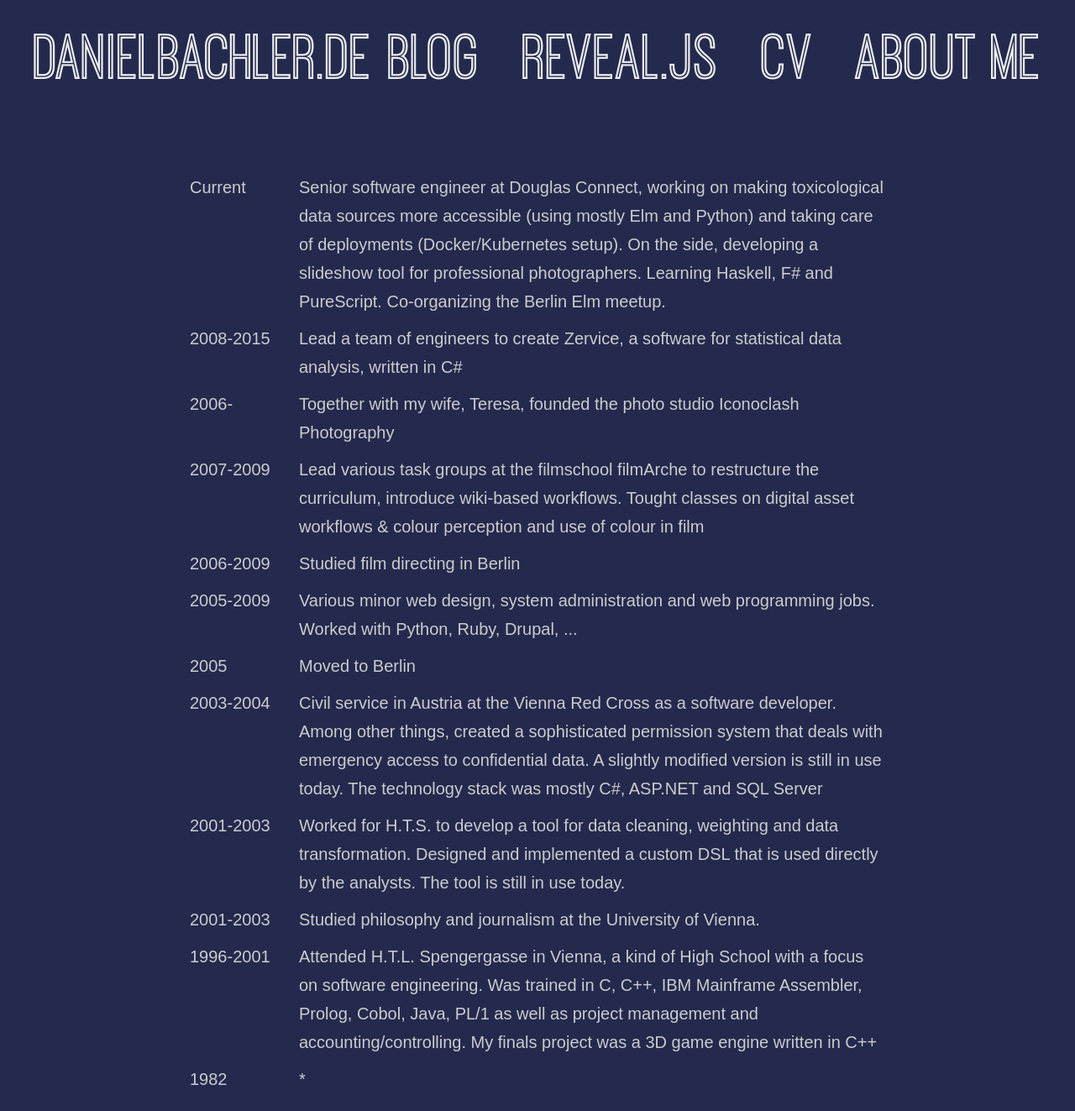
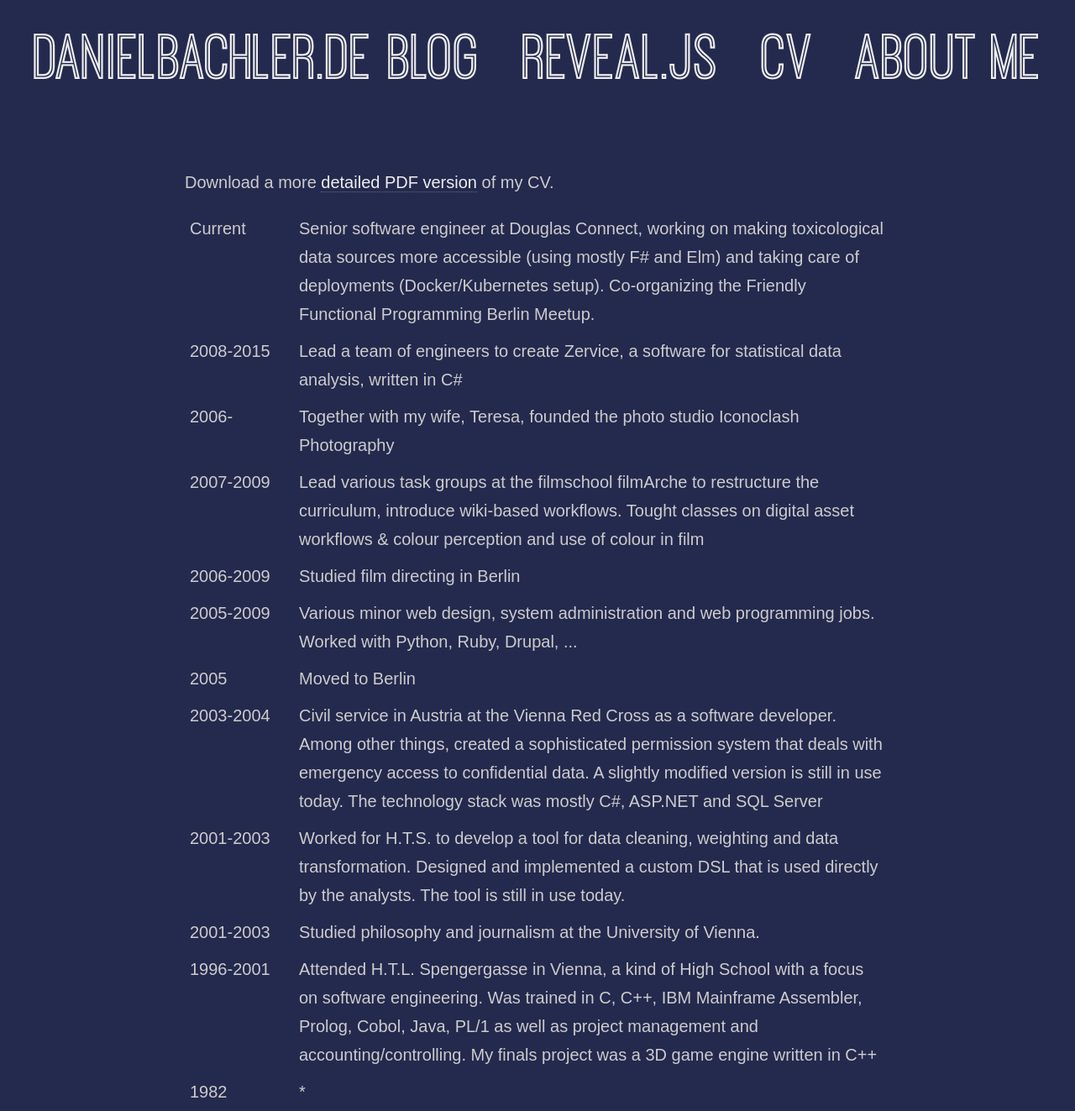
Before and after one commit to danyx23/danyx23.github.io, a Jekyll site: the page built from cv.html, in a window 1280 px wide and 1323 px high. Shown: the whole window at 84% size. Built offline with Jekyll 4.4.1, drawn with Linux system fonts in a browser that asks for light colours.

Commit message:
Link to full CV

```diff
--- a/cv.html
+++ b/cv.html
@@ -2,10 +2,11 @@
 title: CV
 layout: default
 ---
+<p>Download a more <a href="/DanielBachlerCV.pdf">detailed PDF version</a> of my CV.</p>
 <table class="cv-table">
 <tr>
   <td class="cv-time">Current</td>
-  <td>Senior software engineer at Douglas Connect, working on making toxicological data sources more accessible (using mostly Elm and Python) and taking care of deployments (Docker/Kubernetes setup). On the side, developing a slideshow tool for professional photographers. Learning Haskell, F# and PureScript. Co-organizing the Berlin Elm meetup.</td>
+  <td>Senior software engineer at Douglas Connect, working on making toxicological data sources more accessible (using mostly F# and Elm) and taking care of deployments (Docker/Kubernetes setup). Co-organizing the Friendly Functional Programming Berlin Meetup.</td>
 </tr>
 <tr>
   <td class="cv-time">2008-2015</td>
```
